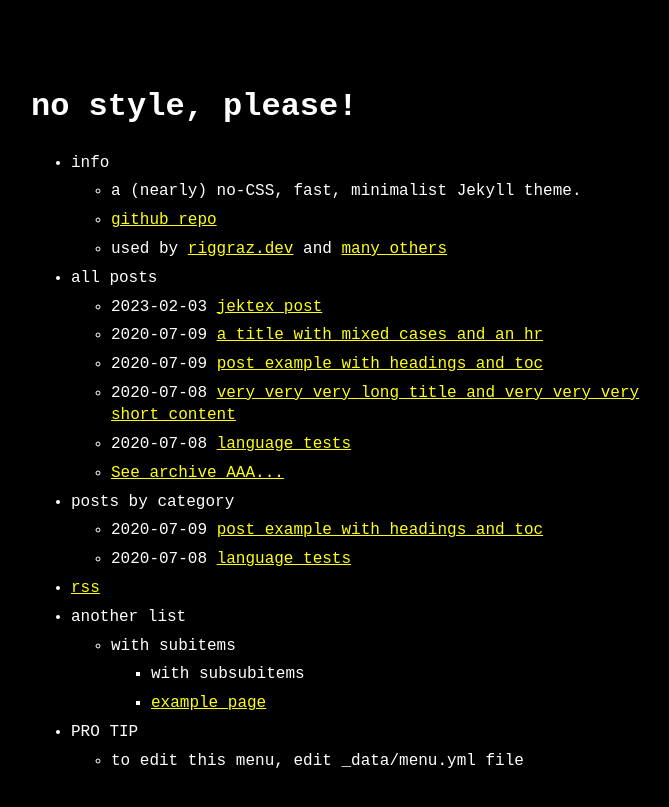
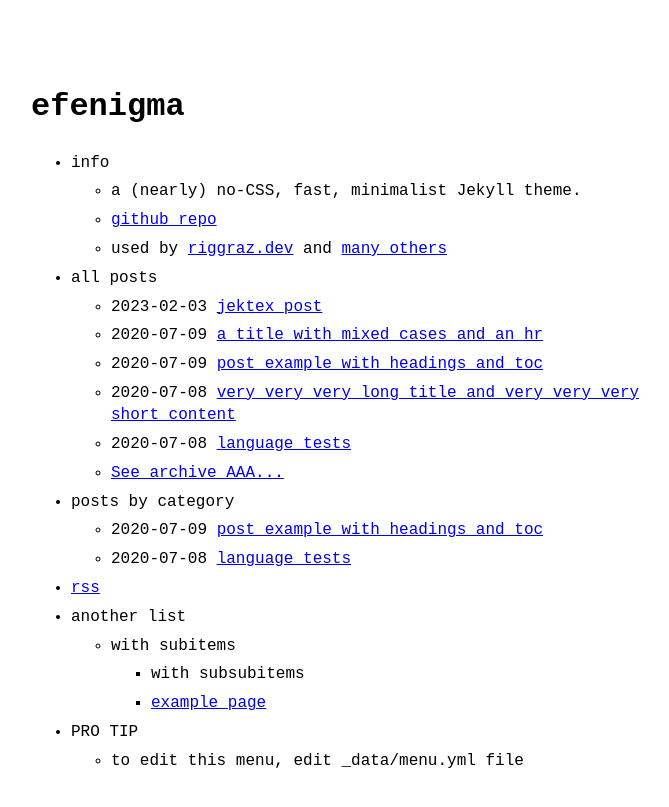
Before and after one commit to efeurun/efeurun.github.io, a Jekyll site: the page built from index.md, in a window 1280 px wide. Shown: the top 807 px of the page, without its empty margins (289-958 px from the left). Built offline with Jekyll 4.4.1, drawn with Linux system fonts in a browser that asks for light colours.

Commit message:
Update _config.yml

```diff
--- a/_config.yml
+++ b/_config.yml
@@ -1,7 +1,7 @@
-title: no style, please! # name of the site
-author: Riccardo Graziosi # name of site's author
-email: riccardo.graziosi97@gmail.com # email of site's author
-url: https://efeurun.github.io # root address of the site
+title: efenigma # name of the site
+author: Efe Ürün # name of site's author
+email: efeurun@gmail.com # email of site's author
+url: https://efenigma.com # root address of the site
 baseurl: "/no-style-please" # subpath of the site, e.g. "/blog" (leave it blank "" if you're site shouldn't use a subpath)
 description: > # description of the site (multiple lines allowed)
   A (nearly) no-CSS, fast, minimalist Jekyll theme.
@@ -14,7 +14,7 @@ favicon: "logo.png" # name+extension of favicon (which must be put on the root f
 remote_theme: riggraz/no-style-please # if you are using GitHub Pages, change it to remote_theme: riggraz/no-style-please
 
 theme_config:
-  appearance: "dark" # can be "light", "dark" or "auto"
+  appearance: "auto" # can be "light", "dark" or "auto"
   back_home_text: ".." # customize text for homepage link in post layout
   date_format: "%Y-%m-%d" # customize how date is formatted
   show_description: false # show blog description in home page
```
